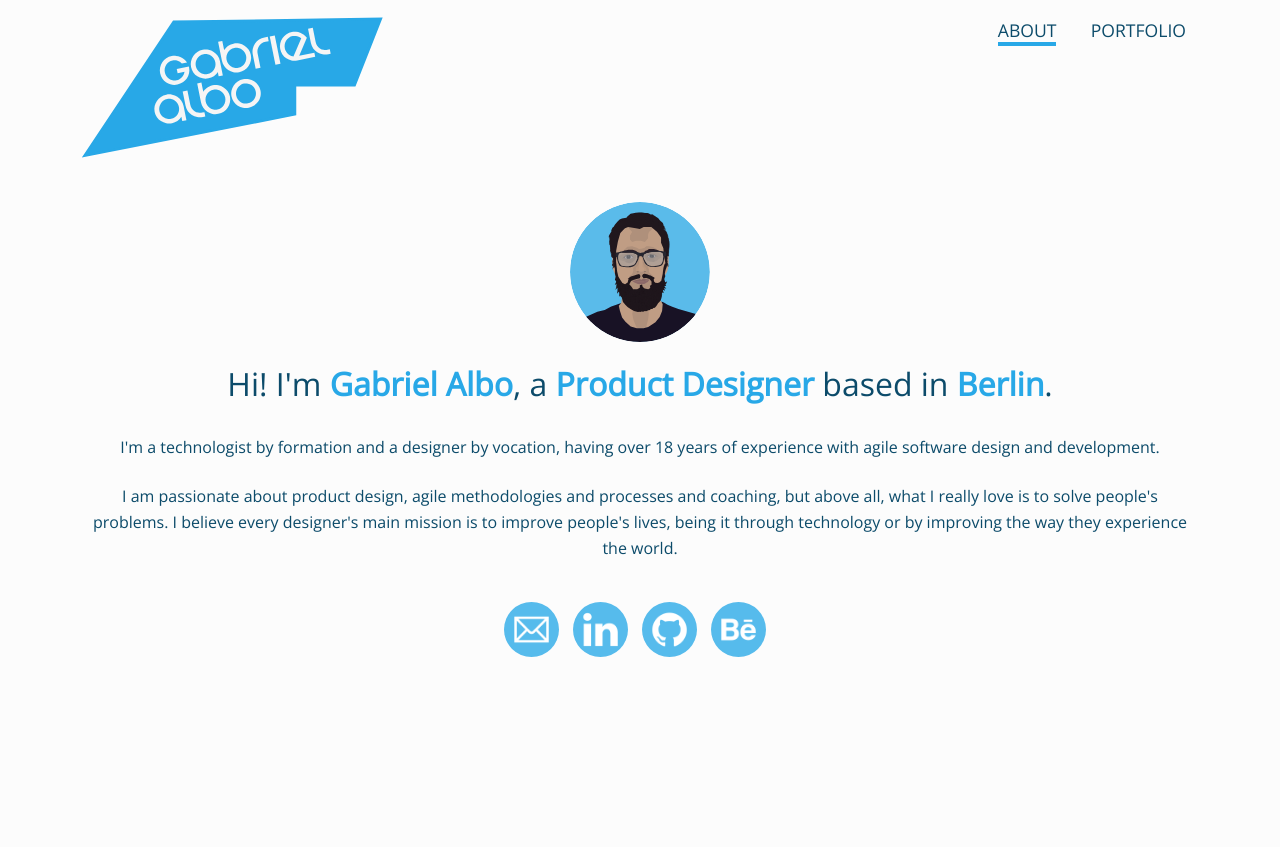
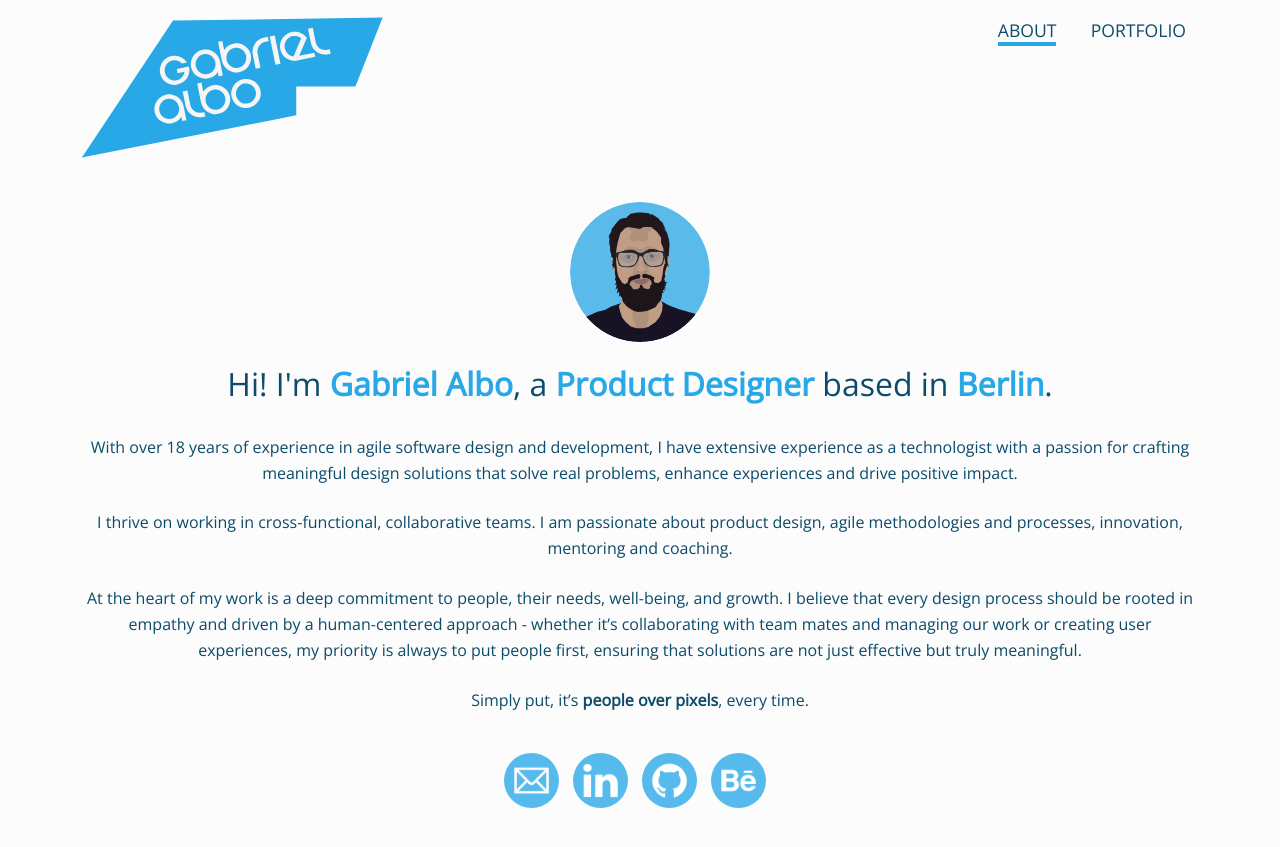
Before and after one commit to albogabriel/gabrielalbo.com, a Jekyll site: the page built from index.html, in a window 1280 px wide. Shown: the top 847 px of the page. Built offline with Jekyll 4.4.1, drawn with Linux system fonts in a browser that asks for light colours.

Commit message:
Editing about pager text; removing twitter link.

```diff
--- a/index.html
+++ b/index.html
@@ -23,10 +23,15 @@ title: Gabriel Albo
 		</p>
 
 		<p>
-			I'm a technologist by formation and a designer by vocation, having over {{ jobdiffdays | divided_by: 365.25 | floor }}  years of experience with agile software design and development.
+			With over {{ jobdiffdays | divided_by: 365.25 | floor }} years of experience in agile software design and development, I have extensive experience as a technologist with a passion for crafting meaningful design solutions that solve real problems, enhance experiences and drive positive impact.
 		</p>
 		<p>
-			I am passionate about product design, agile methodologies and processes and coaching, but above all, what I really love is to solve people's problems. I believe every designer's main mission is to improve people's lives, being it through technology or by improving the way they experience the world.
+			I thrive on working in cross-functional, collaborative teams. I am passionate about product design, agile methodologies and processes, innovation, mentoring and coaching.
+		</p>
+		<p>
+			At the heart of my work is a deep commitment to people, their needs, well-being, and growth. I believe that every design process should be rooted in empathy and driven by a human-centered approach - whether it’s collaborating with team mates and managing our work or creating user experiences, my priority is always to put people first, ensuring that solutions are not just effective but truly meaningful.
+
+			<p>Simply put, it’s <b>people over pixels</b>, every time.</p>
 		</p>
 		<p class="contact-icons-container">
 			<a href="https://mail.google.com/mail?view=cm&tf=0&to=gabriel@albo.com.br">
@@ -41,10 +46,6 @@ title: Gabriel Albo
 				<img class="contact-icon" src="{{ site.baseurl }}/assets/images/icons/github-256.png" alt="GitHub">
 			</a>
 
-<!-- 			<a href="https://twitter.com/albogabriel">
-				<img class="contact-icon" src="{{ site.baseurl }}/assets/images/icons/twitter-256.png" alt="Twitter">
-			</a> -->
-
 			<a href="https://www.behance.net/albogabriel">
 				<img class="contact-icon" src="{{ site.baseurl }}/assets/images/icons/behance-256.png" alt="Behance">
 			</a>
```
